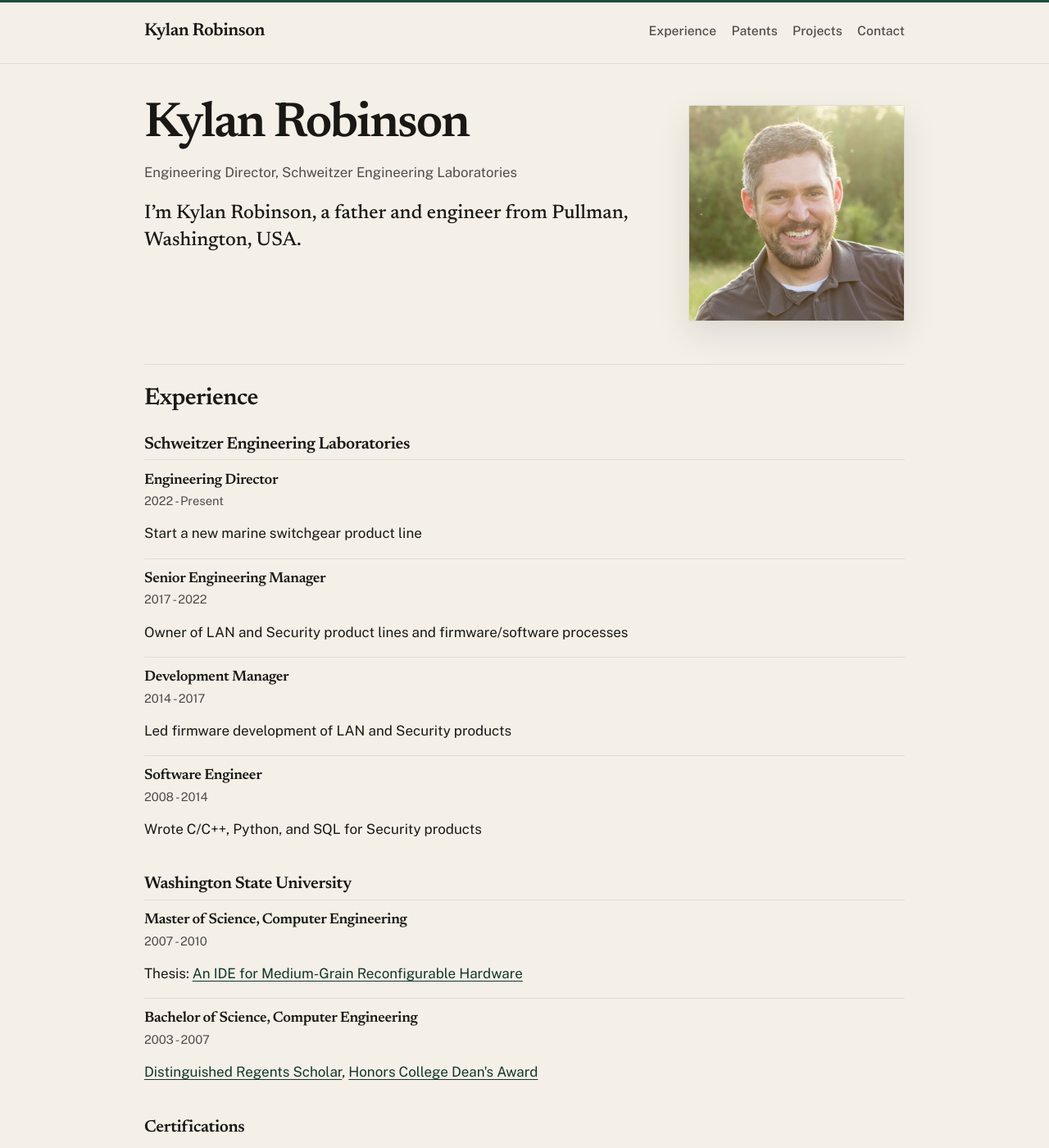
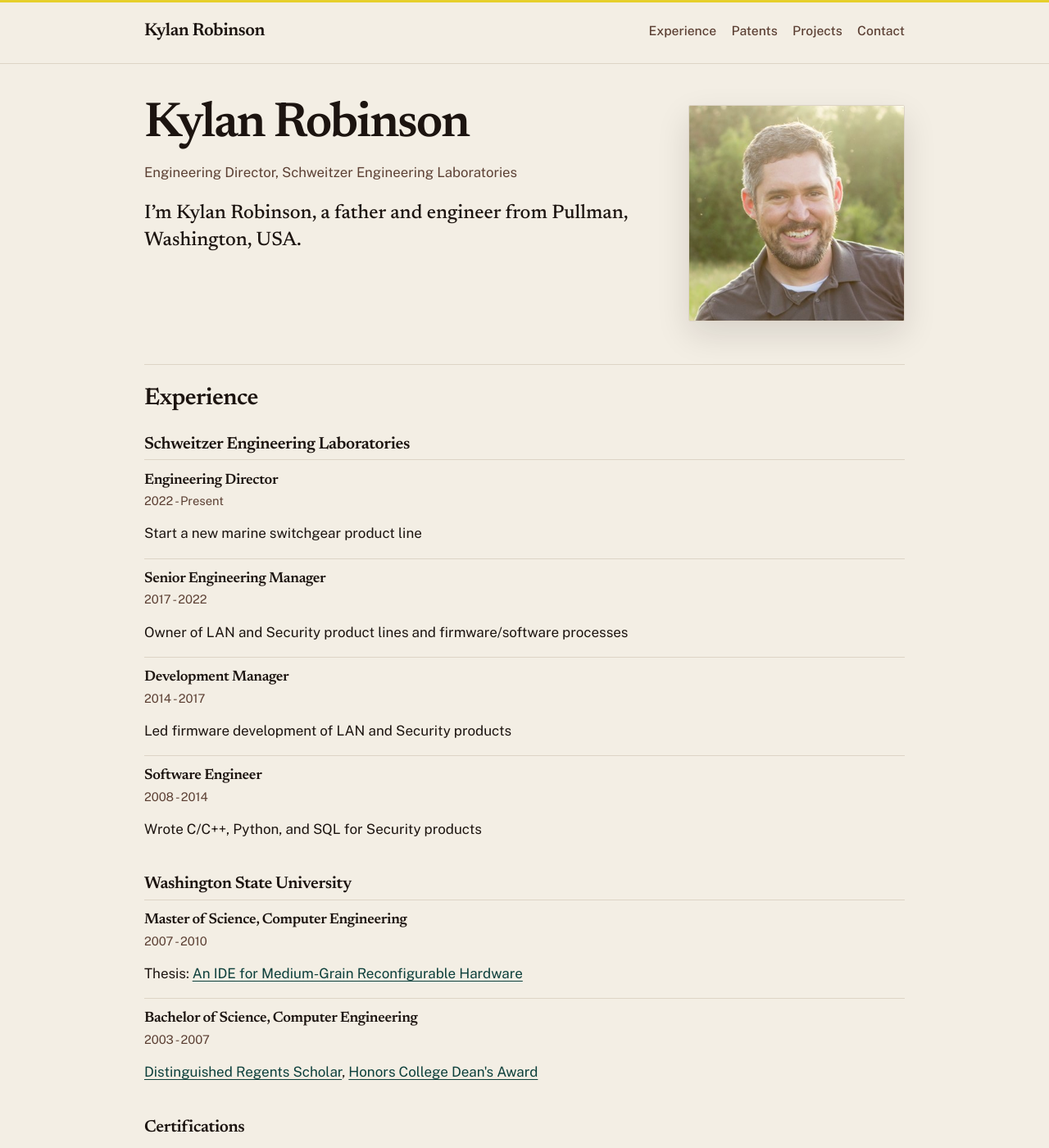
Before and after one commit to kylan/kylan.github.io, a Jekyll site: the page built from index.md, in a window 1280 px wide and 1400 px high. Shown: the whole window at 82% size. Built offline with Jekyll 4.4.1, drawn with Linux system fonts in a browser that asks for light colours.

Commit message:
Retint the profile after Hour of Incense.
Use the painting's bone ground, deep teal, lemon stripe, and crimson marks, with text colors that meet WCAG AA.

Co-authored-by: Kylan Robinson <kylan@users.noreply.github.com>

```diff
--- a/_includes/head.html
+++ b/_includes/head.html
@@ -1,7 +1,7 @@
 <meta charset="utf-8">
 <meta name="viewport" content="width=device-width, initial-scale=1">
 <meta name="color-scheme" content="light">
-<meta name="theme-color" content="#1a1814">
+<meta name="theme-color" content="#0e4c47">
 {% if page.noindex %}
 <meta name="robots" content="noindex">
 {% endif %}
--- a/assets/css/style.css
+++ b/assets/css/style.css
@@ -1,14 +1,22 @@
 :root {
-  --bg: #f4f0e8;
-  --ink: #1a1814;
-  --muted: #514c45;
-  --line: #e2dbd0;
-  --accent: #1e4d3a;
-  --accent-ink: #143628;
-  --copper: #8a4b2f;
-  --focus: #143628;
-  --code-bg: #1a1814;
-  --code-fg: #f4f0e8;
+  /* Hour of Incense: bone ground, near-black brown, deep teal field,
+     lemon stripe, crimson marks. Yellow and lime are not used for text. */
+  --bg: #f3eee4;
+  --surface: #fffaf3;
+  --ink: #1c1410;
+  --muted: #5c4034;
+  --line: #ddd4c6;
+  --accent: #0e4c47;
+  --accent-ink: #0c3f3b;
+  --accent-hover: #072c29;
+  --crimson: #8e1d32;
+  --yellow: #e6cf2a;
+  --copper: var(--crimson);
+  --focus: var(--accent-ink);
+  --code-bg: #1c1410;
+  --code-fg: #f3eee4;
+  --code-inline: #e7dccb;
+  --selection: #d5ebe6;
   --serif: "Newsreader", "Iowan Old Style", Palatino, "Palatino Linotype", Georgia, serif;
   --sans: "Public Sans", "Segoe UI", sans-serif;
   --mono: ui-monospace, "SFMono-Regular", Menlo, Consolas, monospace;
@@ -52,7 +60,7 @@ img {
 }
 
 ::selection {
-  background: #d5e3da;
+  background: var(--selection);
   color: var(--ink);
 }
 
@@ -86,7 +94,7 @@ img {
   z-index: 10;
   background: var(--bg);
   border-bottom: 1px solid var(--line);
-  box-shadow: inset 0 3px 0 var(--accent);
+  box-shadow: inset 0 3px 0 var(--yellow);
 }
 
 .header-inner {
@@ -206,7 +214,7 @@ p {
   display: block;
   border-radius: 2px;
   border: 1px solid var(--line);
-  box-shadow: 0 16px 40px rgba(26, 24, 20, 0.1);
+  box-shadow: 0 16px 40px rgba(28, 20, 16, 0.12);
 }
 
 .home-intro > .role-line {
@@ -257,7 +265,7 @@ p {
   text-decoration: underline;
   text-decoration-thickness: 1px;
   text-underline-offset: 0.18em;
-  text-decoration-color: rgba(20, 54, 40, 0.35);
+  text-decoration-color: rgba(12, 63, 59, 0.4);
 }
 
 .home-intro li a:hover {
@@ -380,7 +388,7 @@ p {
 }
 
 .prose a:hover {
-  color: #0f2e20;
+  color: var(--accent-hover);
 }
 
 .prose img {
@@ -390,7 +398,7 @@ p {
   margin: 1rem 0;
   border: 1px solid var(--line);
   border-radius: 4px;
-  background: #fff;
+  background: var(--surface);
 }
 
 .prose iframe {
@@ -473,7 +481,7 @@ pre {
 p code,
 li code,
 td code {
-  background: #e9e3d9;
+  background: var(--code-inline);
   padding: 0.08em 0.35em;
   border-radius: 4px;
   font-size: 0.9em;
@@ -598,7 +606,7 @@ pre code {
 }
 
 .block a:hover {
-  color: #0f2e20;
+  color: var(--accent-hover);
 }
 
 .site-footer h2 {
@@ -644,8 +652,8 @@ pre code {
   flex: none;
   width: 0.45rem;
   height: 0.45rem;
-  border-right: 2px solid var(--accent-ink);
-  border-bottom: 2px solid var(--accent-ink);
+  border-right: 2px solid var(--crimson);
+  border-bottom: 2px solid var(--crimson);
   transform: rotate(-45deg);
 }
 
```
Also changed, not shown: favicon.svg.
